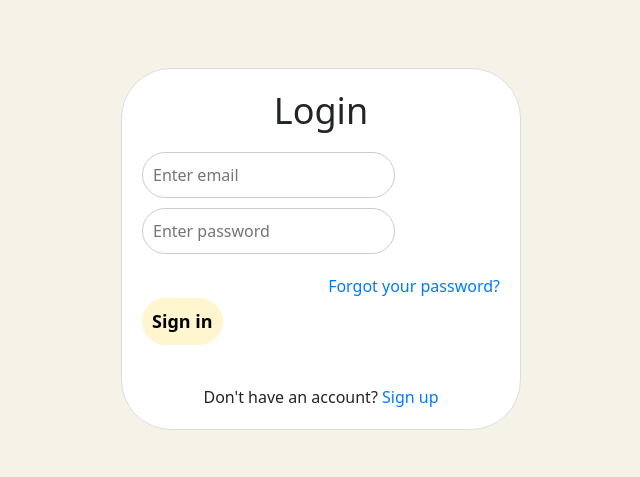
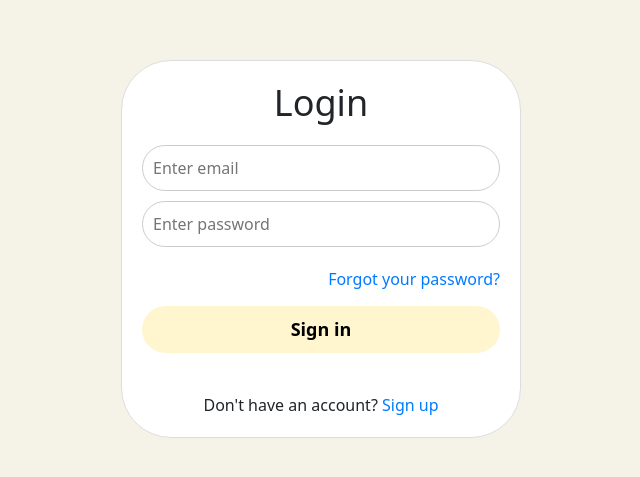
Before and after one commit to romanbeznosenko/recipe-app, a React (Create React App) app in the folder frontend/: page /login in a window 1280 px wide. Shown: the part 151-628 px from the top of the page, without its empty margins (319-959 px from the left). Built offline with nearby package versions, Linux system fonts and the light colour scheme.

Commit message:
Fixed CSS for Login component

```diff
--- a/frontend/src/components/Login/Login.css
+++ b/frontend/src/components/Login/Login.css
@@ -21,6 +21,7 @@
     font-size: 16px;
     border: 1px solid #ccc;
     border-radius: 25px;
+    width: 100%;
   }
 
   .forgotPassword{
@@ -38,7 +39,9 @@
     font-size: 18px;
     font-weight: bold;
     margin-bottom: 30px;
+    margin-top: 15px;
     transition: background-color 0.3s ease;
+    width: 100%;
   }
 
   .login-form button:hover {
```
